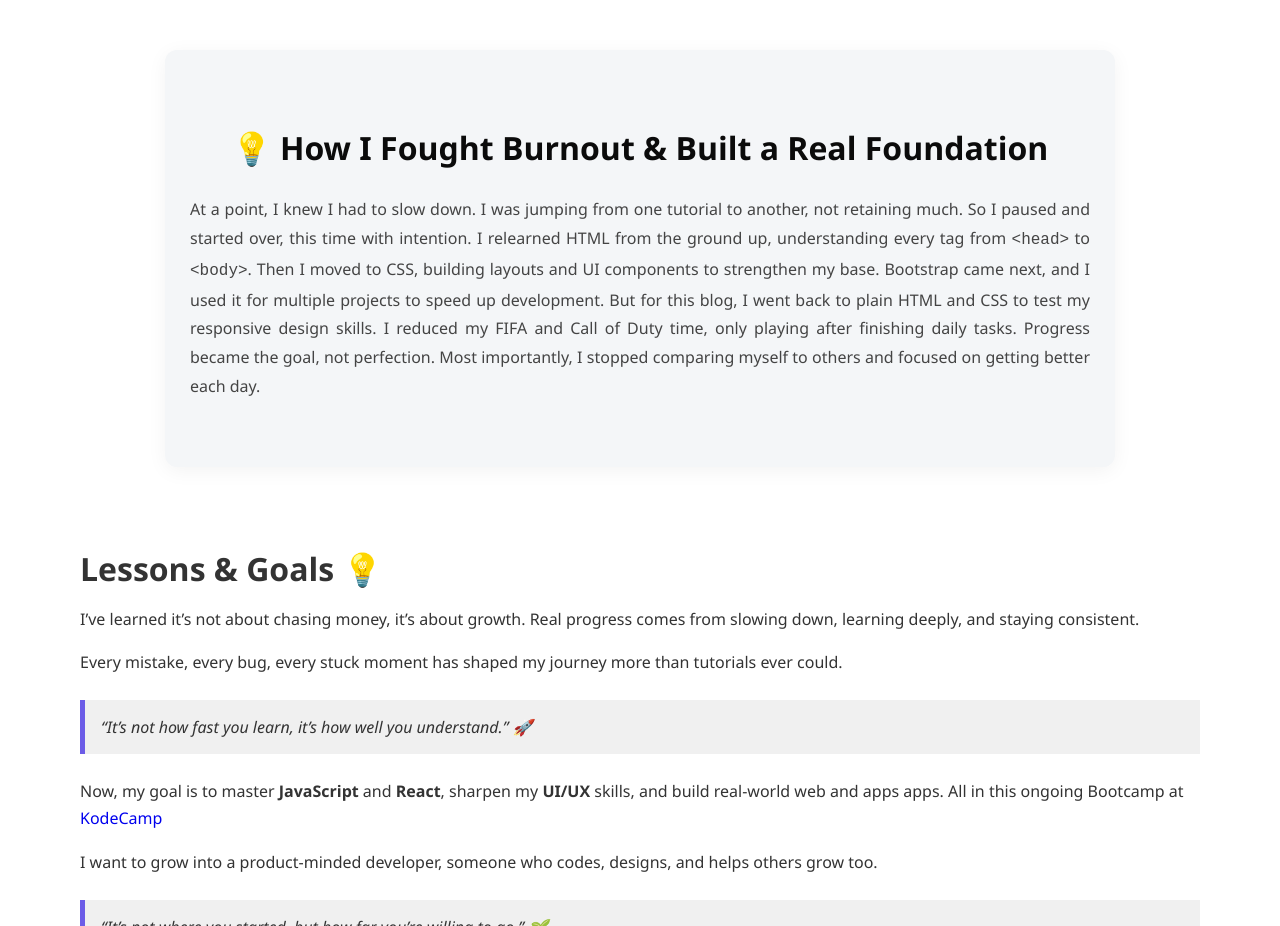
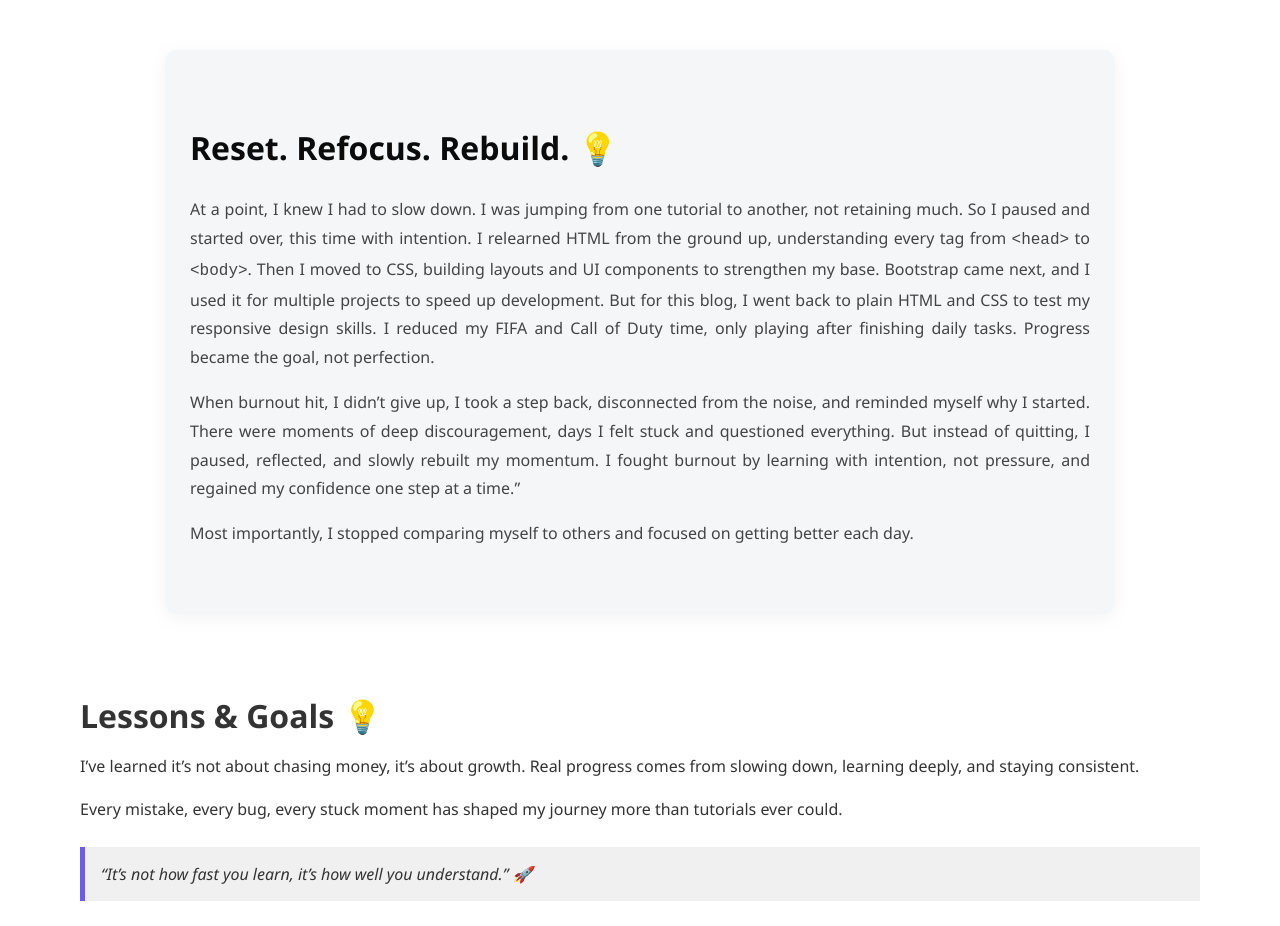
Before and after one commit to Joshua-olagunju/My-Blog, a plain HTML site: page index.html in a window 1280 px wide. Shown: the part 2880-3806 px from the top of the page. Drawn offline with Linux system fonts and the light colour scheme.

Commit message:
Alignment

```diff
--- a/index.html
+++ b/index.html
@@ -147,7 +147,7 @@
 </section>
 
 <section class="foundation-section">
-  <h2>💡 How I Fought Burnout & Built a Real Foundation</h2>
+  <h2>Reset. Refocus. Rebuild. 💡 </h2>
   <p>
     At a point, I knew I had to slow down. I was jumping from one tutorial to another, not retaining much. So I paused and started over, this time with intention.
     I relearned HTML from the ground up, understanding every tag from <code>&lt;head&gt;</code> to <code>&lt;body&gt;</code>.
@@ -155,8 +155,13 @@
     Bootstrap came next, and I used it for multiple projects to speed up development.
     But for this blog, I went back to plain HTML and CSS to test my responsive design skills.
     I reduced my FIFA and Call of Duty time, only playing after finishing daily tasks.
-    Progress became the goal, not perfection.
-    Most importantly, I stopped comparing myself to others and focused on getting better each day.
+    Progress became the goal, not perfection.</p>
+    <p>When burnout hit, I didn’t give up, I took a step back, disconnected from the noise,
+      and reminded myself why I started. There were moments of deep discouragement, days I felt
+       stuck and questioned everything. But instead of quitting, I paused, reflected, and slowly
+        rebuilt my momentum. I fought burnout by learning with intention, not pressure, and regained
+         my confidence one step at a time.”</p>
+   <p> Most importantly, I stopped comparing myself to others and focused on getting better each day.
   </p>
 </section>
 
--- a/style/style.css
+++ b/style/style.css
@@ -495,7 +495,7 @@ hr {
   font-size: 2rem;
   margin-bottom: 1.5rem;
   color: #0b0b0b;
-  text-align: center;
+  text-align: left;
   line-height: 1.4;
 }
 
```
